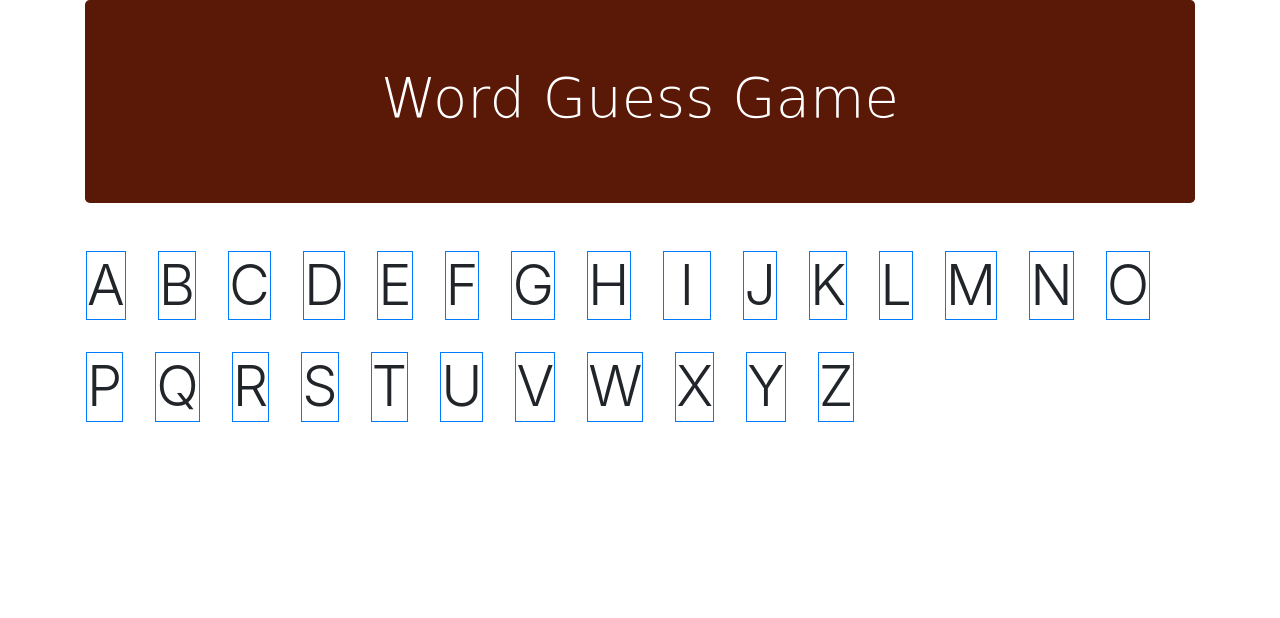
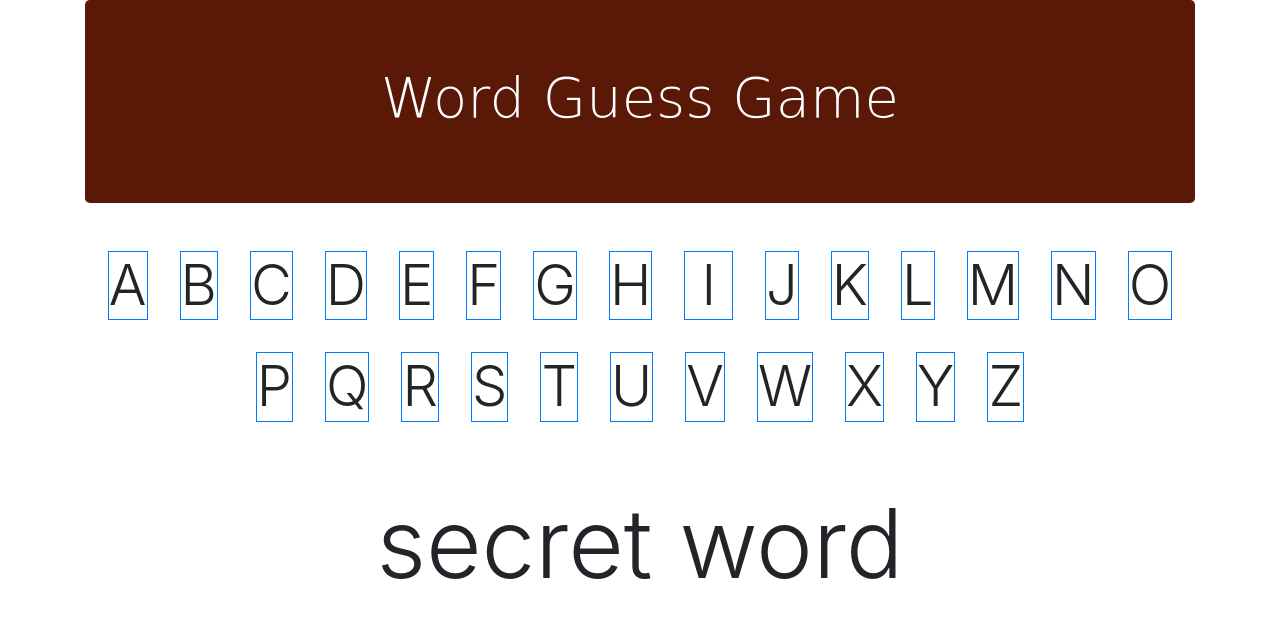
Before and after one commit to dvadz/Word-Guess-Game, a plain HTML site: page index.html in a window 1280 px wide. Drawn offline with nearby package versions, Linux system fonts and the light colour scheme; a web font is replaced by a local one.

Commit message:
added element for the secret word

```diff
--- a/index.html
+++ b/index.html
@@ -19,7 +19,7 @@
             <h1 class="font-barcodes display-4">Word Guess Game</h1>
         </div>
 
-        <div id="div_alphabet" class="row display-4">
+        <div id="div_alphabet" class="row display-4 justify-content-center">
             <span class="letters border border-primary m-3" id="letterA">A</span>
             <span class="letters border border-primary m-3" id="letterB">B</span>
             <span class="letters border border-primary m-3" id="letterC">C</span>
@@ -48,8 +48,8 @@
             <span class="letters border border-primary m-3" id="letterZ">Z</span>
         </div>
 
-        <div id="div_secret_word">
-
+        <div id="div_secret_word" class="row mt-5 justify-content-center">
+            <h1 id="the_secret_word" class="display-1 ">secret word</h1>
         </div>
 
     </div>
```
